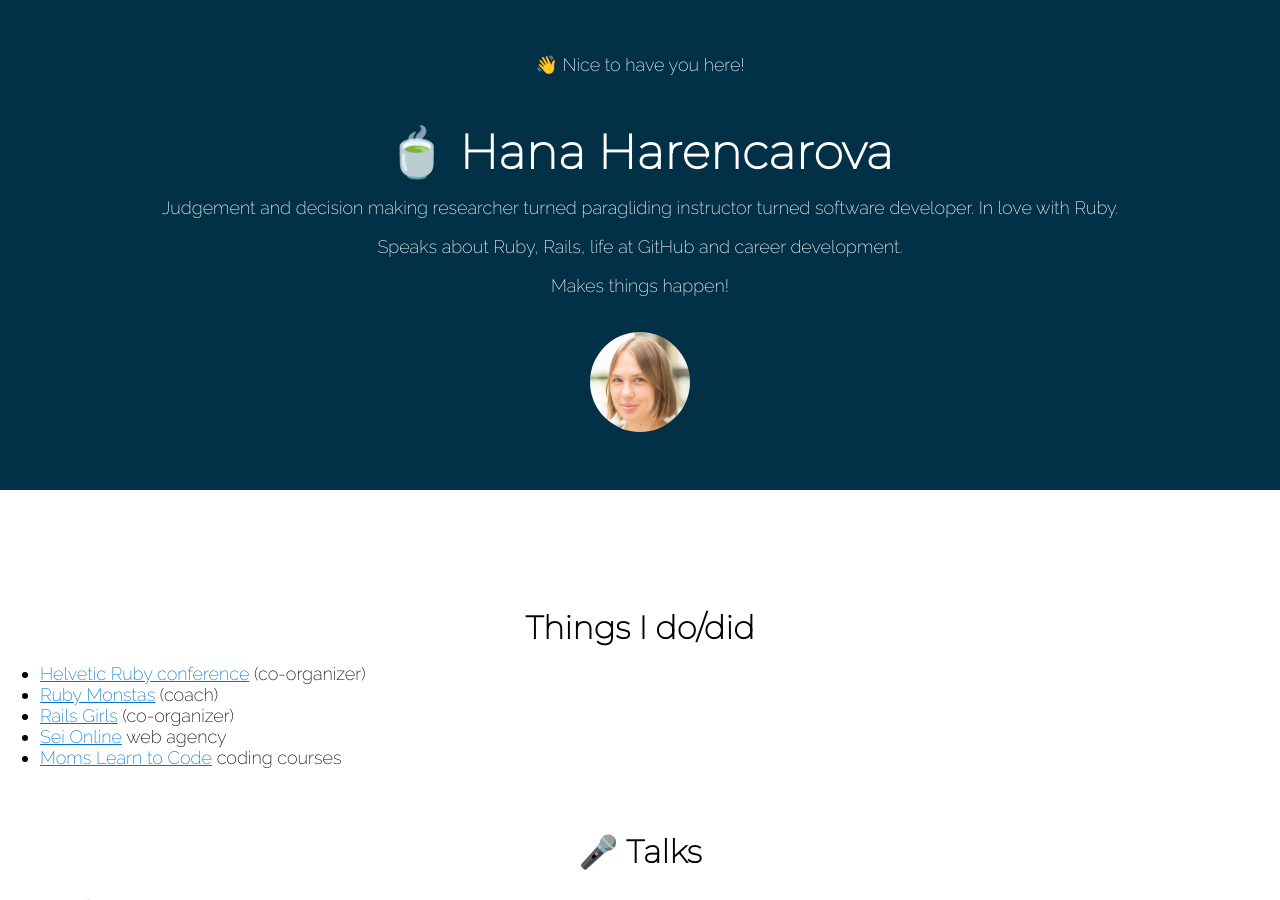
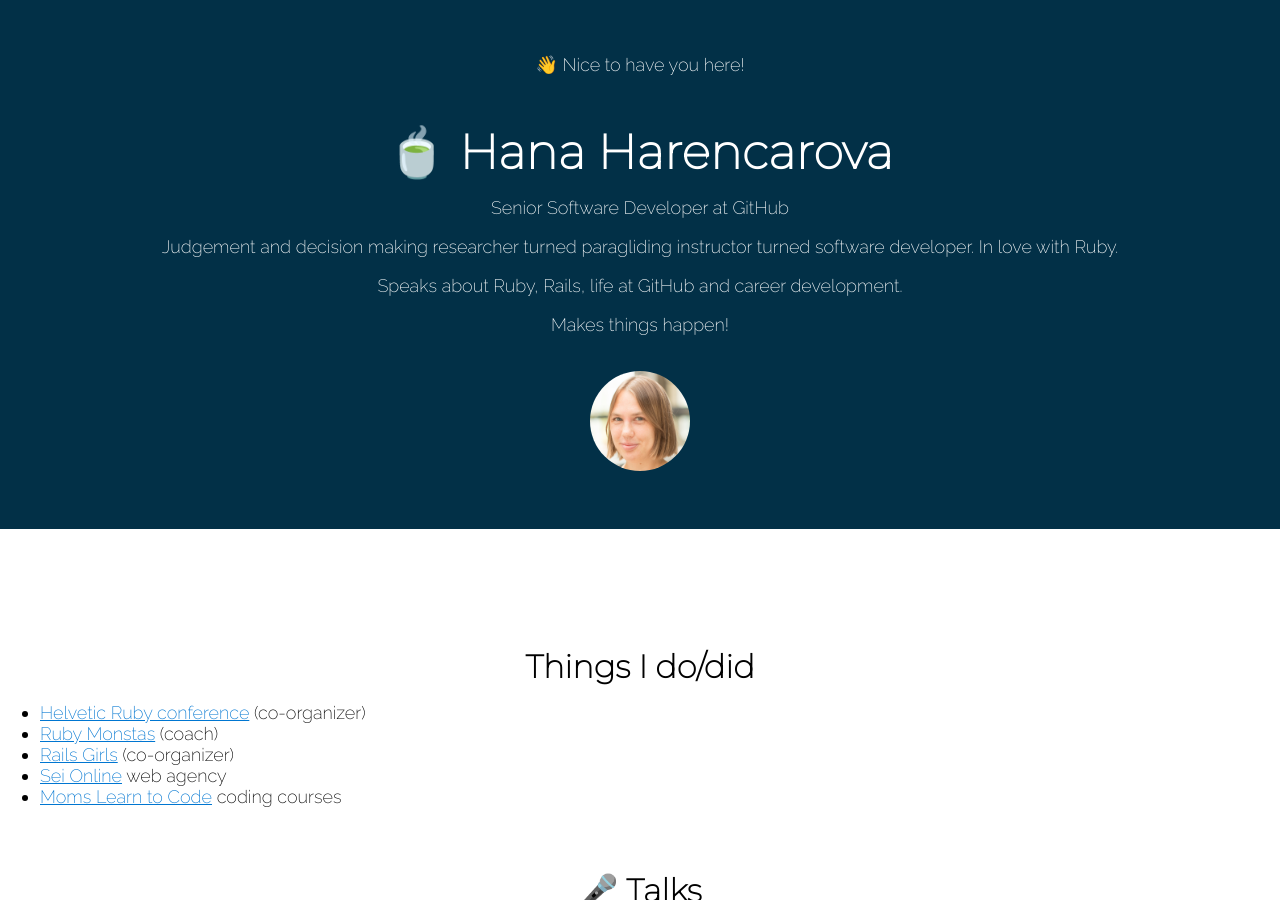
Before and after one commit to hharen/hharen, a Jekyll site: the page built from index.html, in a window 1280 px wide and 900 px high. Built offline with Jekyll 4.4.1, drawn with Linux system fonts in a browser that asks for light colours.

Commit message:
Add title

```diff
--- a/_includes/header_home.html
+++ b/_includes/header_home.html
@@ -2,6 +2,7 @@
   <div class="content main-header text-center">
     <p>👋 Nice to have you here!</p>
     <h1>🍵 Hana Harencarova</h1>
+    <p>Senior Software Developer at GitHub</p>
     <p>Judgement and decision making researcher turned paragliding instructor turned software developer. In love with Ruby.</p>
     <p>Speaks about Ruby, Rails, life at GitHub and career development.</p>
     <p>Makes things happen!</p>
```
